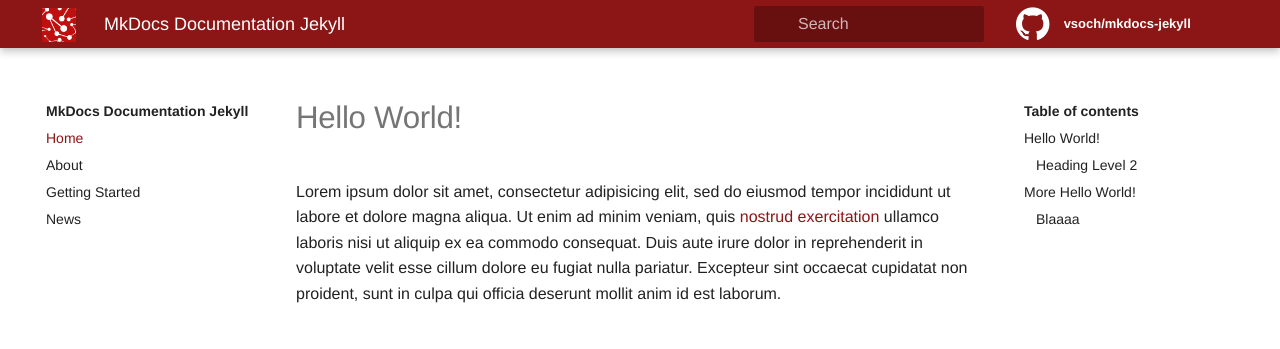
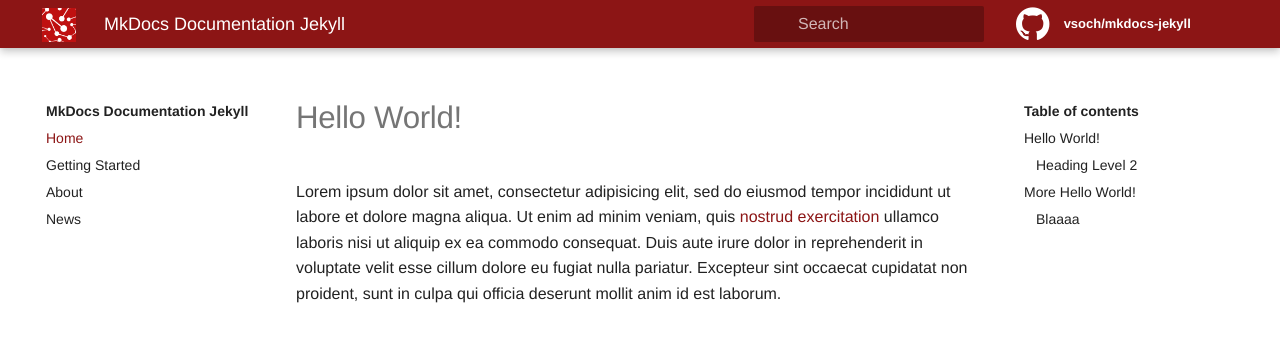
Before and after one commit to vsoch/mkdocs-jekyll, a Jekyll site: the page built from pages/index.md, in a window 1280 px wide and 900 px high. Shown: the top 349 px of the window. Built offline with Jekyll 4.4.1, drawn with Linux system fonts in a browser that asks for light colours; part of the change alters nothing that is shown.

Commit message:
change order
Signed-off-by: Vanessa Sochat <vsochat@stanford.edu>

```diff
--- a/_data/toc.yml
+++ b/_data/toc.yml
@@ -1,9 +1,9 @@
+  - title: "Getting Started"
+    url: "/getting-started"
+    slug: getting-started
   - title: "About"
     url: "/about"
     slug: about
-  - title: "Getting Started"
-    url: "/getting-started"
-    slug: getting-started
   - title: "News"
     url: "/news"
     slug: news
```
